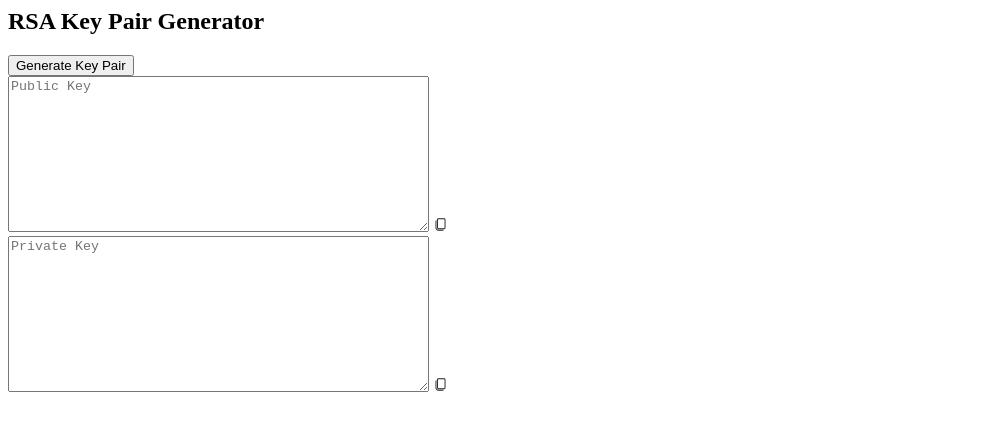
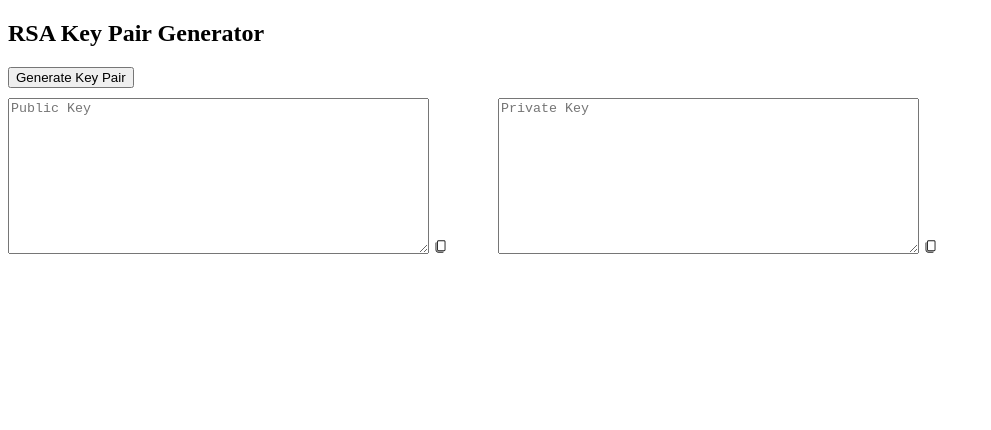
Before and after one commit to bilalsaci/Simple-RSA-Key-Pair-Generator, a plain HTML site: page index.html in a window 1280 px wide. Shown: the whole page, without its empty margins (0-991 px from the left). Drawn offline with Linux system fonts and the light colour scheme.

Commit message:
Add files via upload

```diff
--- a/index.html
+++ b/index.html
@@ -1,4 +1,14 @@
-    <h2>RSA Key Pair Generator</h2>
+<!DOCTYPE html>
+<html lang="en" >
+<head>
+  <meta charset="UTF-8">
+  <title>CodePen - RSA Key Pair Generator</title>
+  <link rel="stylesheet" href="./style.css">
+
+</head>
+<body>
+<!-- partial:index.partial.html -->
+<h2>RSA Key Pair Generator</h2>
     <div>
         <button onclick="generateKeyPair()">Generate Key Pair</button>
     </div>
@@ -28,3 +38,8 @@
 </svg>
     </div>
 </div>
+<!-- partial -->
+  <script src='https://cdn.rawgit.com/travist/jsencrypt/master/bin/jsencrypt.min.js'></script><script  src="./script.js"></script>
+
+</body>
+</html>
```
Also changed, not shown: style.css (line endings or trailing spaces).
